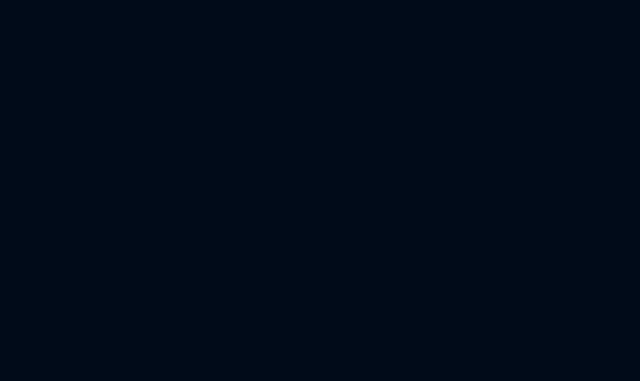
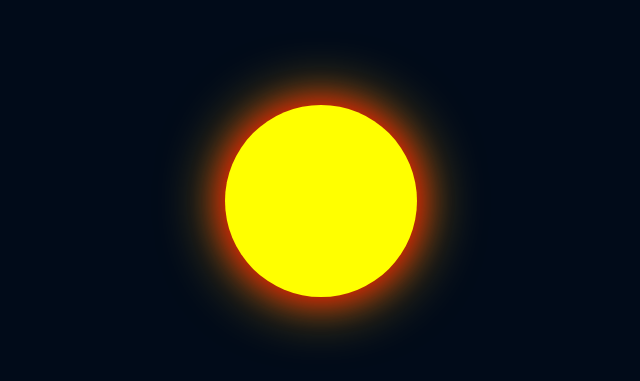
Before and after one commit to surpise/Solar-System, a React (Vite) app: page / in a window 1280 px wide. Shown: the part 199-580 px from the top of the page, without its empty margins (319-959 px from the left). Built offline with nearby package versions, Linux system fonts and the light colour scheme.

Commit message:
feat: 태양 구현 #3
간단하게 태양 구현

```diff
--- a/src/App.jsx
+++ b/src/App.jsx
@@ -1,8 +1,12 @@
+import Sun from '@scripts/components/Sun';
+
 import '@styles/App.css';
 
 function App() {
   return (
-    <></>
+    <>
+      <Sun />
+    </>
   );
 }
 
--- /dev/null
+++ b/src/scripts/components/Sun.jsx
@@ -0,0 +1,7 @@
+import '@styles/components/Sun.css';
+
+const Sun = () => {
+  return <div className="sun"></div>;
+};
+
+export default Sun;
--- /dev/null
+++ b/src/styles/components/Sun.css
@@ -0,0 +1,16 @@
+.sun {
+  position: absolute;
+  top: 50%;
+  left: 50%;
+  transform: translate(-50%, -50%);
+
+  width: 15vw;
+  aspect-ratio: 1;
+
+  border-radius: 50%;
+  box-shadow:
+  0 0 2rem red,
+  0 0 4rem orange;
+
+  background-color: yellow;
+}
```
